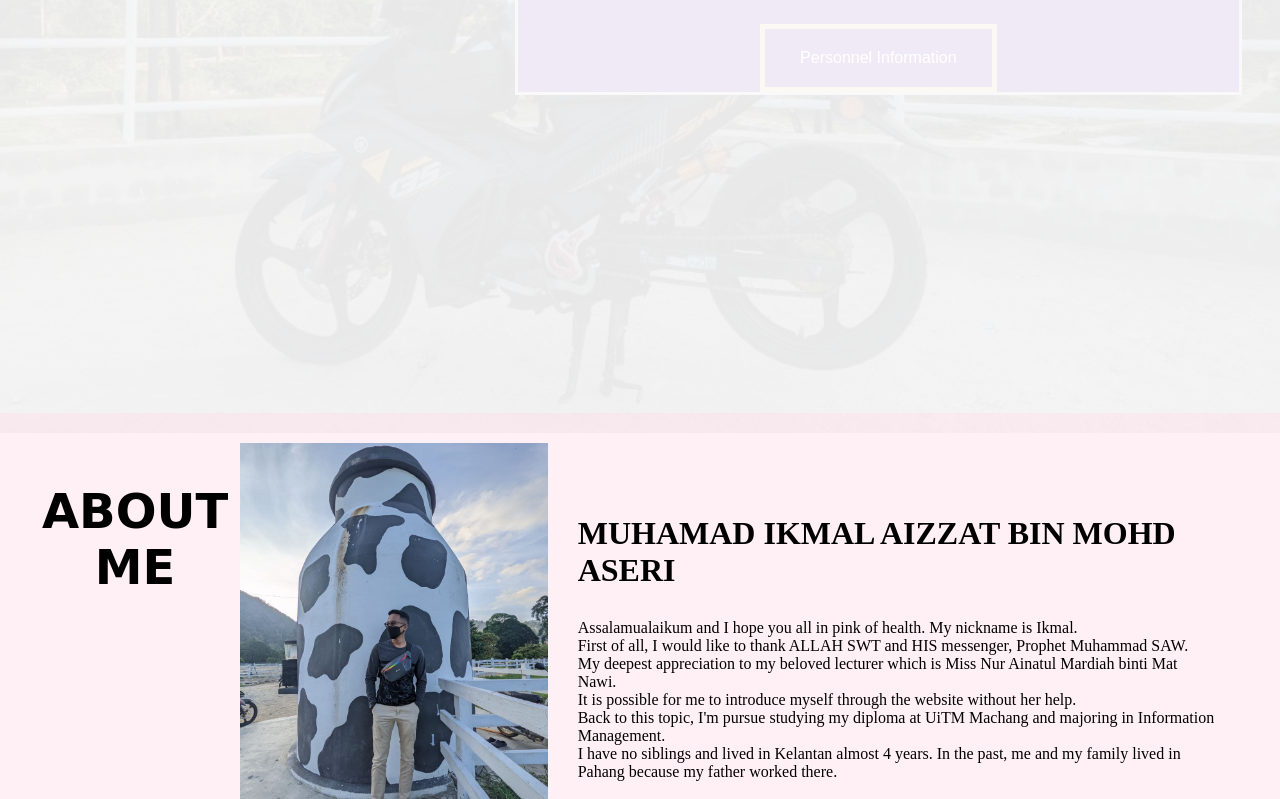
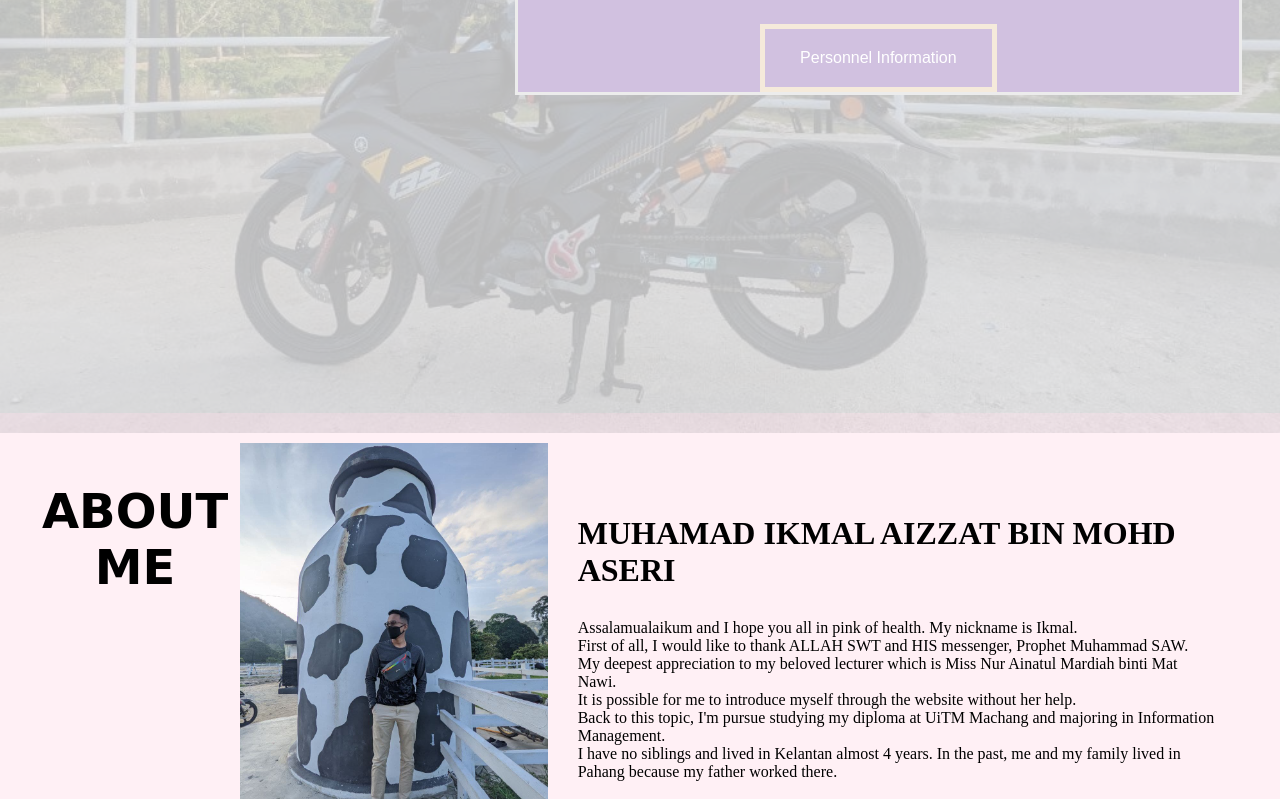
Before and after one commit to DingoDentz/DingoDentz, a plain HTML site: page index.html in a window 1280 px wide. Shown: the part 467-1266 px from the top of the page. Drawn offline with Linux system fonts and the light colour scheme.

Commit message:
Add files via upload

```diff
--- a/index.html
+++ b/index.html
@@ -49,7 +49,7 @@
 		display: flex;
 		flex-direction: column;
 		background-color: dimgrey;
-		opacity: 0.1;
+		opacity: .3;
 		height: 840px;
 		justify-content: center;
 		align-items: center;
```
